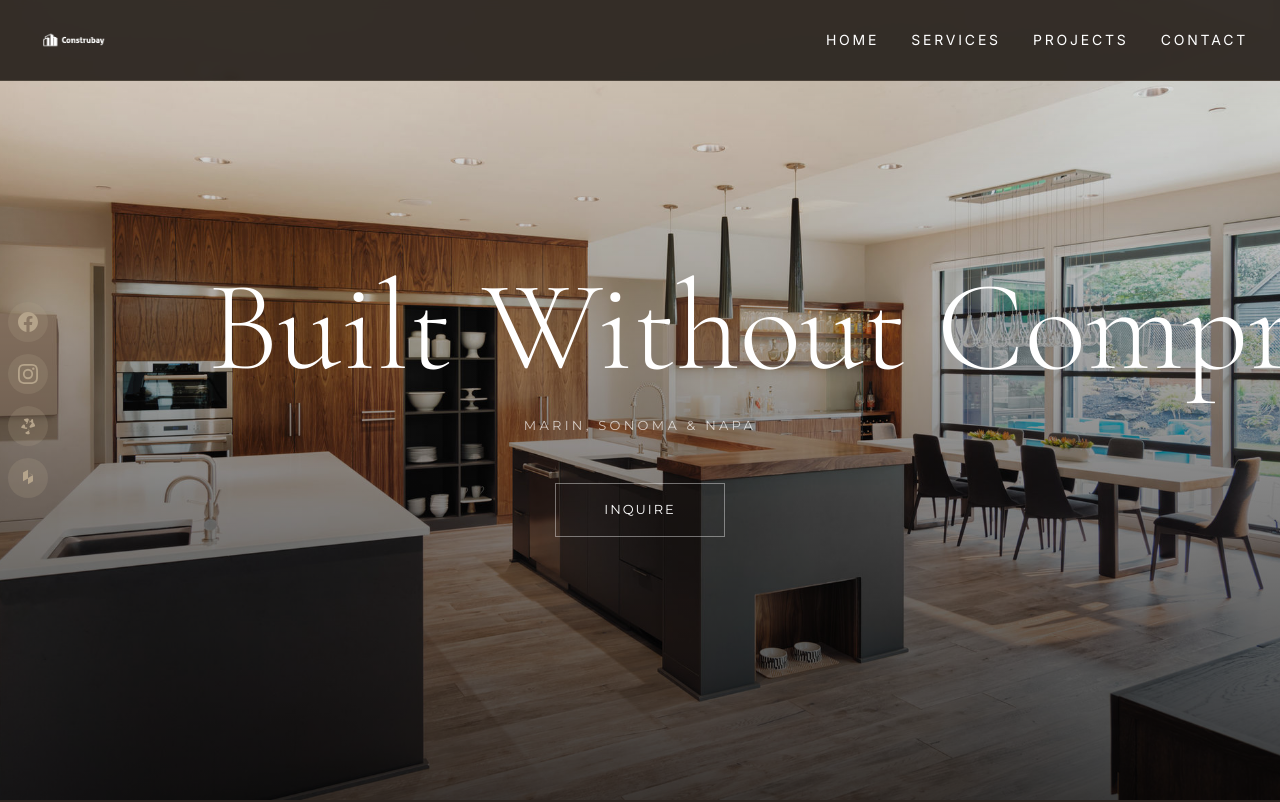
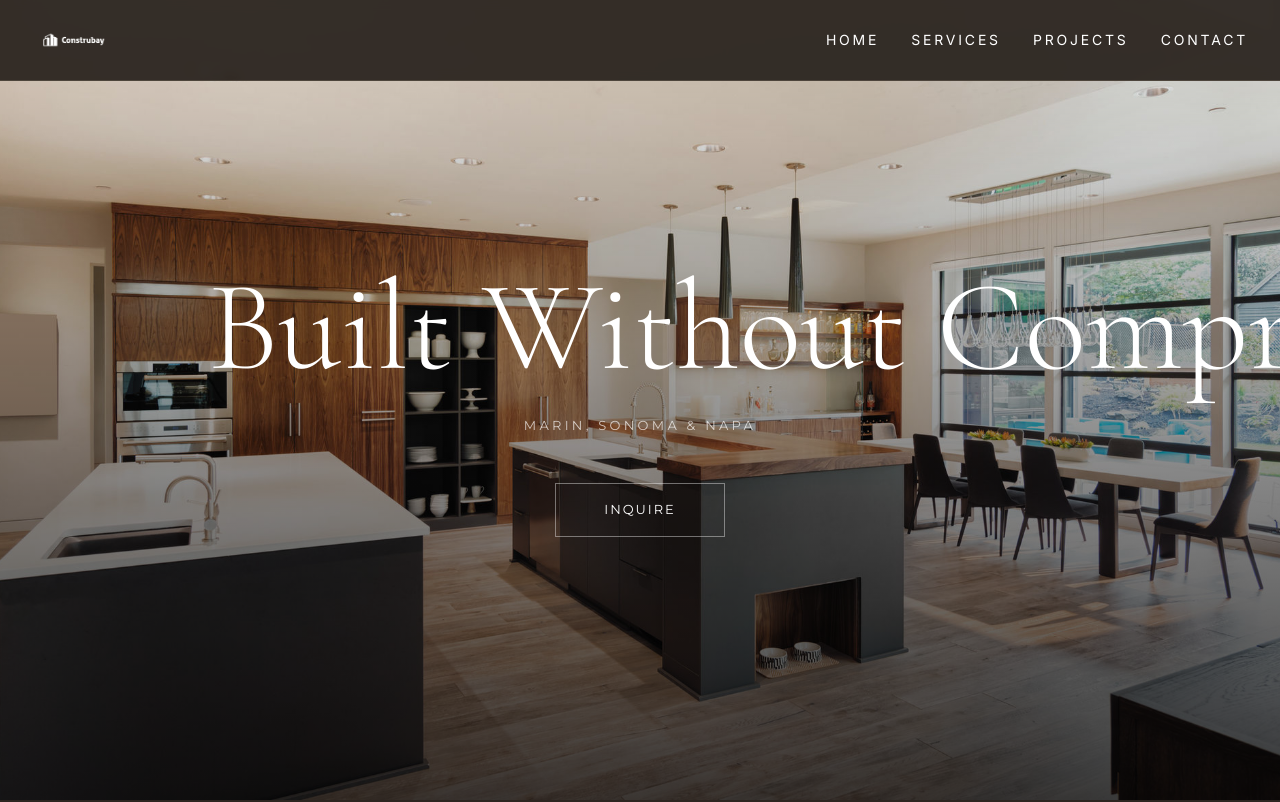
Before and after one commit to pfusbr-rj/construbay-web, a Next.js app: page / in a window 1280 px wide. Shown: the top 802 px of the page. Built offline with nearby package versions, Linux system fonts and the light colour scheme.

Commit message:
fix: remove social icons, center hero, clean logo

```diff
--- a/src/app/layout.tsx
+++ b/src/app/layout.tsx
@@ -3,7 +3,6 @@ import { Inter, Caveat } from "next/font/google";
 import "./globals.css";
 import Header from "@/components/Header";
 import Footer from "@/components/Footer";
-import SocialBar from "@/components/SocialBar";
 
 const inter = Inter({
   subsets: ["latin"],
@@ -155,7 +154,6 @@ gtag('config', 'G-E5R2DP0WG0');`,
         className={`${inter.variable} ${caveat.variable} font-sans antialiased bg-brand-dark text-white`}
       >
         <Header />
-        <SocialBar />
         <main>{children}</main>
         <Footer />
       </body>
--- a/src/app/page.tsx
+++ b/src/app/page.tsx
@@ -78,7 +78,7 @@ export default function HomePage() {
           <div className="absolute inset-0" style={{ background: 'linear-gradient(to bottom, transparent 0%, rgba(0,0,0,0.75) 100%)' }} />
         </div>
 
-        <div className="relative z-10 px-4 max-w-4xl" style={{ textAlign: 'center', alignItems: 'center', justifyContent: 'center', width: '100%' }}>
+        <div className="relative z-10 px-4 max-w-4xl" style={{ display: 'flex', flexDirection: 'column', alignItems: 'center', justifyContent: 'center', textAlign: 'center', width: '100%' }}>
           <h1 className={`${cormorant.className} font-light text-5xl sm:text-7xl md:text-8xl lg:text-9xl text-white mb-6 leading-none whitespace-nowrap`} style={{ textAlign: 'center', width: '100%', display: 'block' }}>
             Built Without Compromise
           </h1>
```
